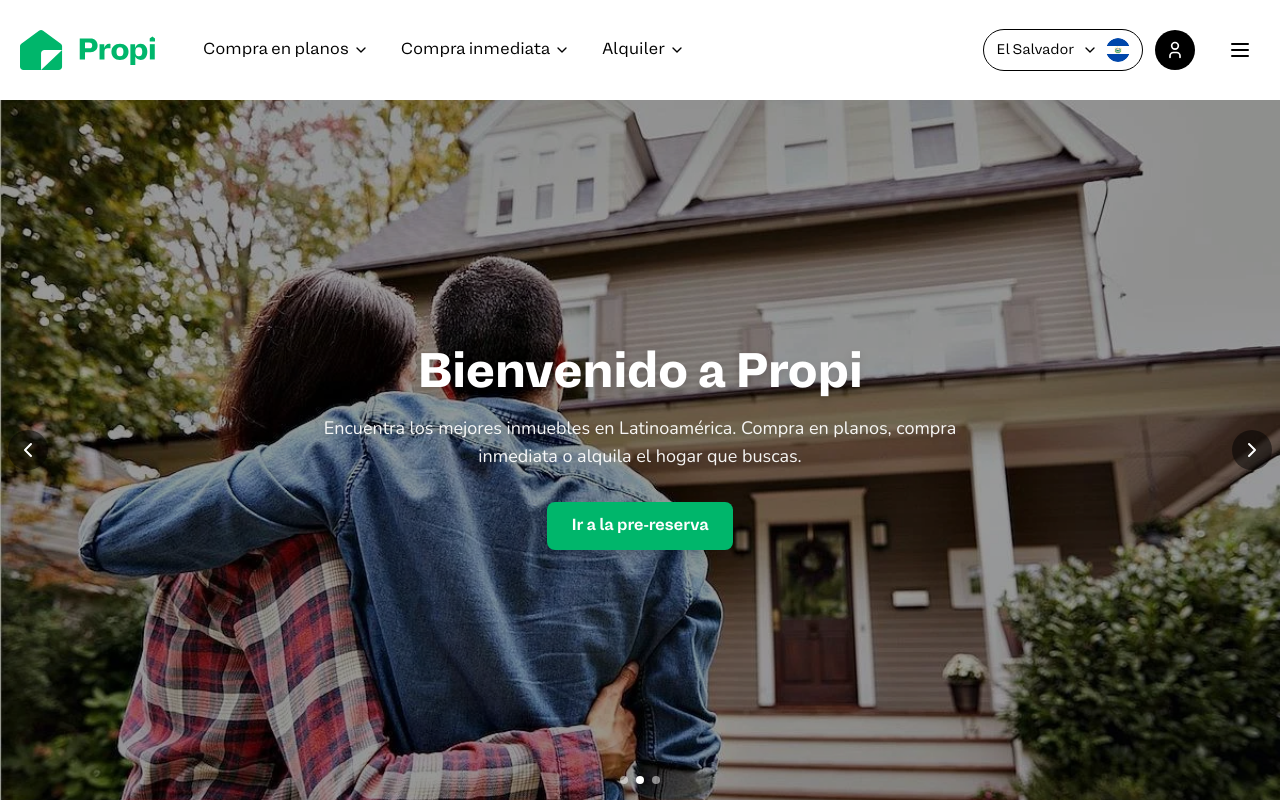
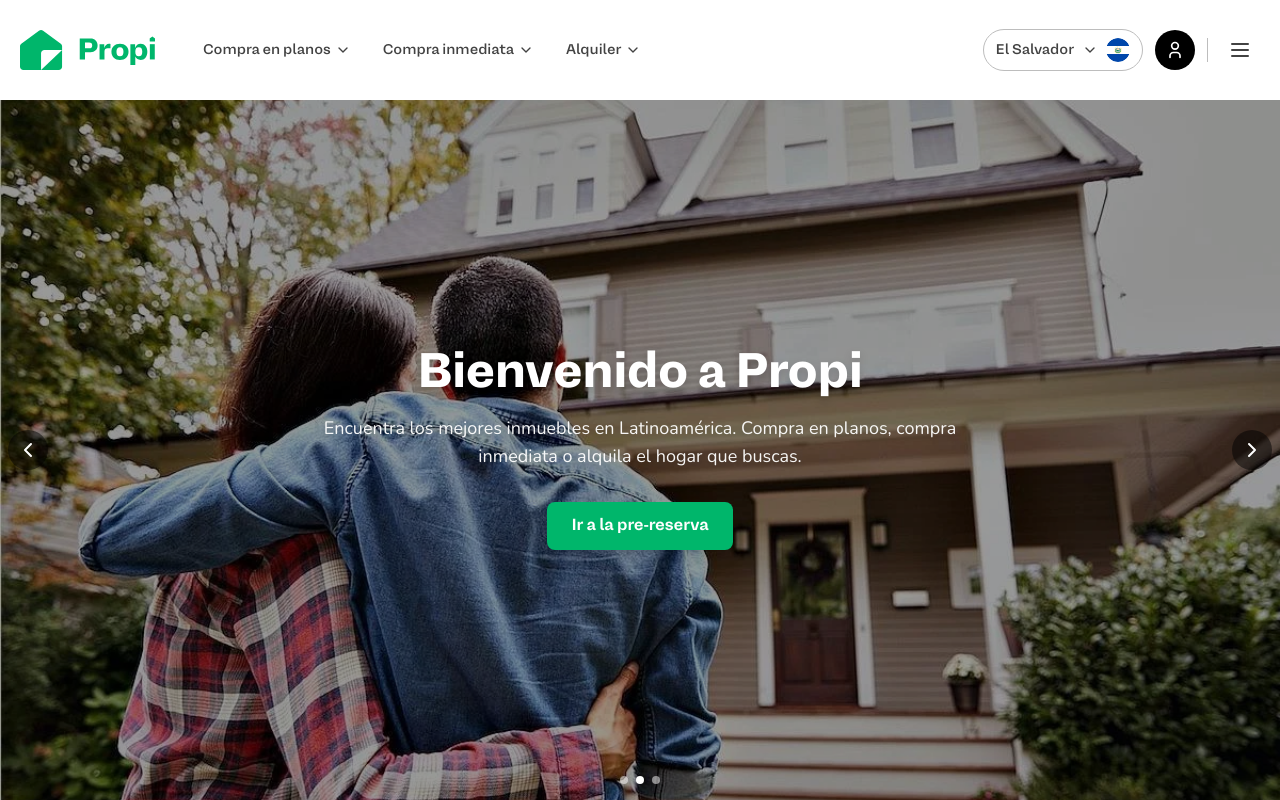
Before and after one commit to kmmelissat/propi, a Next.js app: page / in a window 1280 px wide. Built offline with nearby package versions, Linux system fonts and the light colour scheme.

Commit message:
🎨 feat: add grey-400 color variable and update Navbar styles for improved consistency

```diff
--- a/app/globals.css
+++ b/app/globals.css
@@ -11,6 +11,7 @@
   --grey-700: #616161;
   --grey-600: #757575;
   --grey-500: #9e9e9e;
+  --grey-400: #bdbdbd;
   --grey-300: #eeeeee;
   --grey-200: #f5f5f5;
 }
@@ -24,6 +25,7 @@
   --color-grey-700: var(--grey-700);
   --color-grey-600: var(--grey-600);
   --color-grey-500: var(--grey-500);
+  --color-grey-400: var(--grey-400);
   --color-grey-300: var(--grey-300);
   --color-grey-200: var(--grey-200);
   --font-sans: var(--font-mena-grotesk);
--- a/components/navbar/navBar.tsx
+++ b/components/navbar/navBar.tsx
@@ -22,7 +22,7 @@ export default function Navbar() {
             <Link
               key={link.href}
               href={link.href}
-              className="flex items-center gap-1 text-propi-grey hover:text-propi-title"
+              className="flex items-center gap-1 text-sm font-medium text-grey-800 hover:text-grey-900"
             >
               {link.label}
               <IconChevronDown size={16} stroke={2} />
@@ -32,7 +32,7 @@ export default function Navbar() {
       </div>
 
       <div className="flex items-center gap-3">
-        <button className="hidden items-center gap-2 rounded-full border border-propi-grey-light px-3 py-2 text-sm text-propi-grey md:flex">
+        <button className="hidden items-center gap-2 rounded-full border border-grey-400 px-3 py-2 text-sm text-grey-800 font-medium md:flex">
           El Salvador
           <IconChevronDown size={16} stroke={2} />
           <Image
@@ -48,9 +48,9 @@ export default function Navbar() {
           <IconUser size={20} stroke={2} />
         </button>
 
-        <div className="h-6 w-px bg-propi-grey-light" />
+        <div className="h-6 w-px bg-grey-400" />
 
-        <button className="p-2 text-propi-grey">
+        <button className="p-2 text-grey-800">
           <IconMenu2 size={24} stroke={2} />
         </button>
       </div>
```
